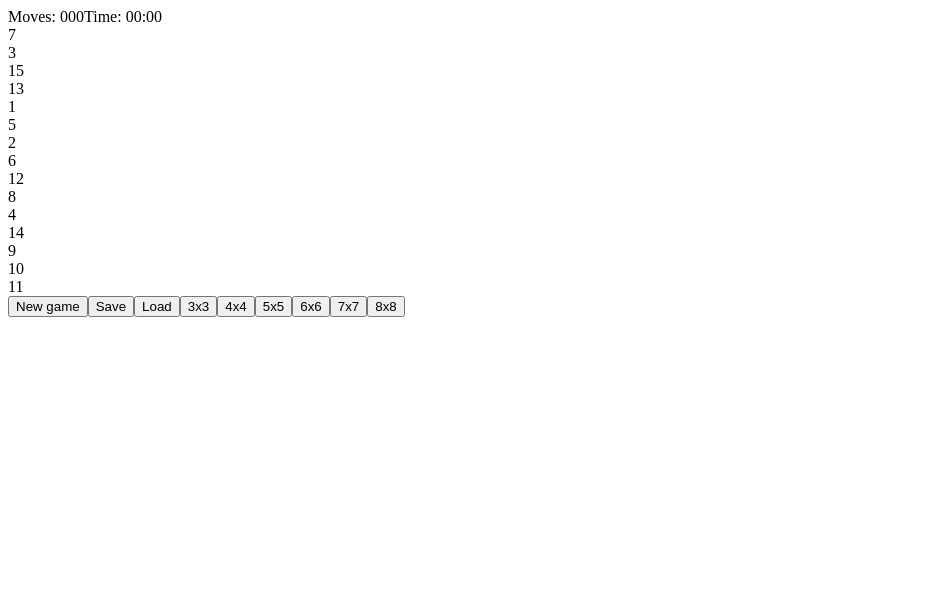
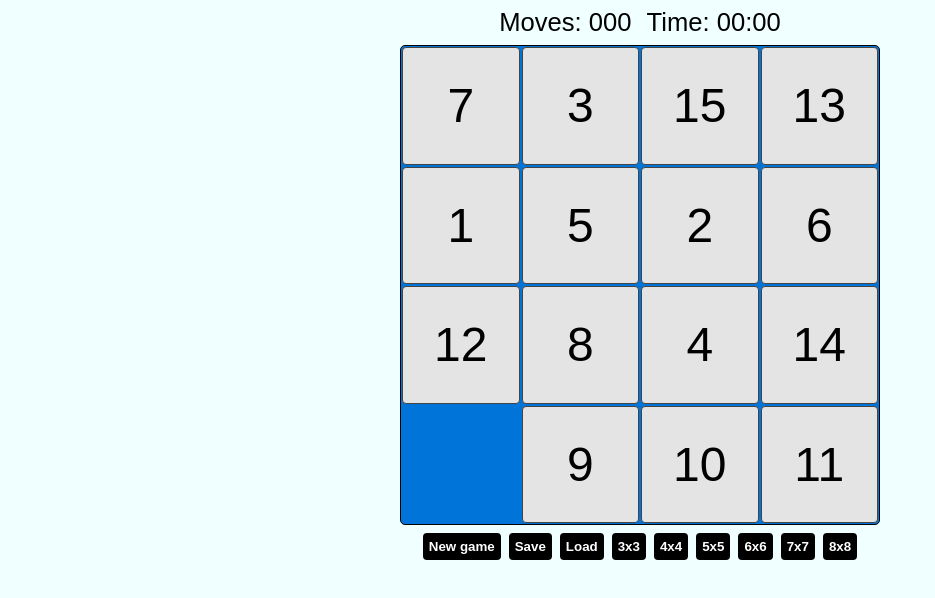
Before and after one commit to murtazinram/murtazinram-JS2020Q3, a plain HTML site: page gem-puzzle/index.html in a window 1280 px wide. Shown: the whole page, without its empty margins (0-935 px from the left). Drawn offline with Linux system fonts and the light colour scheme.

Commit message:
feat: add style.css

```diff
--- a/gem-puzzle/style.css
+++ b/gem-puzzle/style.css
@@ -1 +1,81 @@
-/*todo*/
+* {
+    box-sizing: border-box;
+    margin: 0;
+    padding: 0;
+}
+
+html {
+    font-family: 'Ubuntu', Arial, sans-serif;
+    font-size: 100%;
+}
+
+body {
+    background: azure;
+    font-size: 1.6rem;
+}
+
+.wrapper {
+    display: flex;
+    flex-direction: column;
+    margin: 0 auto;
+}
+
+.buttons {
+    margin: 0 auto;
+    text-align: center;
+}
+
+.btn {
+    background: black;
+    font-weight: bolder;
+    margin: 8px 4px;
+    padding: 6px;
+    border: none;
+    border-radius: 4px;
+    color: white;
+    cursor: pointer;
+    outline: none;
+}
+
+.header {
+    margin: 1vh auto;
+}
+
+#moves {
+    margin-right: 15px;
+}
+
+.board {
+    background: #0074d9;
+    display: grid;
+    grid-gap: 2px;
+    height: 60vmin;
+    width: 60vmin;
+    min-height: 300px;
+    min-width: 300px;
+    margin: 0 auto;
+    padding: 1px;
+    border: 1px solid black;
+    border-radius: 5px;
+}
+
+.cell {
+    display: flex;
+    align-items: center;
+    justify-content: center;
+    border-radius: 4px;
+}
+
+.number {
+    font-size: 6vmin;
+    font-weight: revert;
+    color: black;
+    cursor: pointer;
+    background: rgb(228, 228, 228);
+    border: 1px solid #444;
+}
+
+.empty {
+    background: none;
+    border: none;
+}
```
